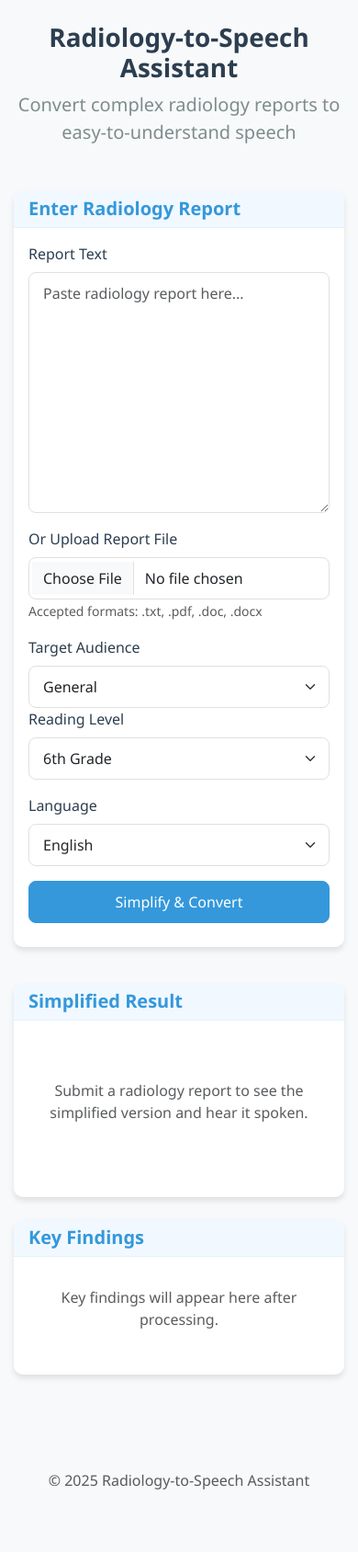
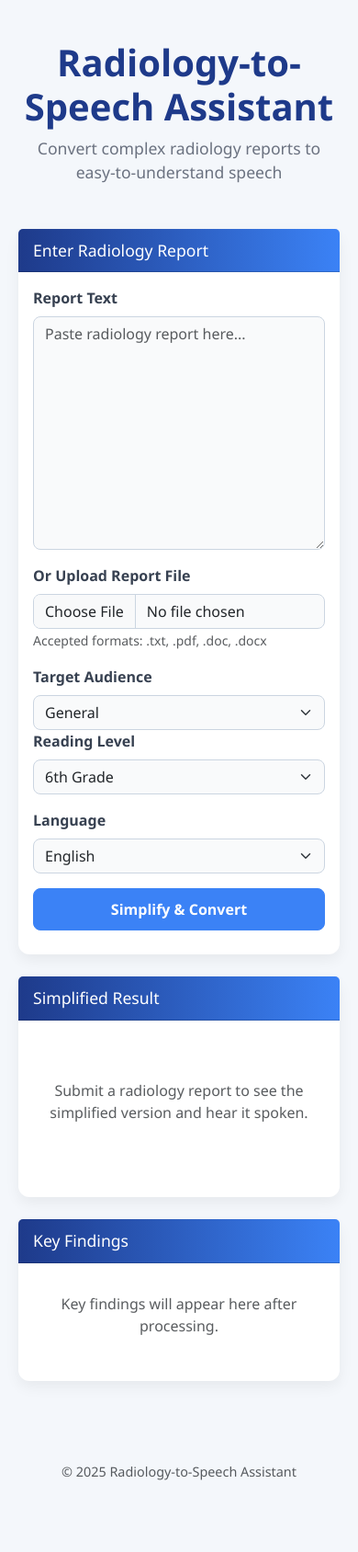
Before and after one commit to PreetishMajumdar/Radiology-to-Speech-Assistant, a Flask app: page / in a window 390 px wide. Shown: the whole page at 92% size. Before the commit the page ends 1620 px from the top, so only its background shows below. Run offline with Flask 3, Linux system fonts and the light colour scheme.

Commit message:
colour scheme fixed

```diff
--- a/static/css/style.css
+++ b/static/css/style.css
@@ -1,81 +1,87 @@
-/* Custom styles for Radiology-to-Speech Assistant */
-
-/* Overall styling */
+/* === Global Reset & Fonts === */
 body {
-    background-color: #f8f9fa;
+    background-color: #f4f7fb;
     font-family: 'Segoe UI', Tahoma, Geneva, Verdana, sans-serif;
+    color: #2d2d2d;
 }
 
+/* === Container === */
 .container {
     max-width: 1200px;
+    padding: 20px;
 }
 
-/* Header styling */
+/* === Header === */
 header h1 {
-    color: #2c3e50;
-    font-weight: 600;
+    color: #1e3a8a;
+    font-weight: 700;
+    font-size: 2.5rem;
 }
 
 header p.lead {
-    color: #7f8c8d;
+    color: #6b7280;
+    font-size: 1.1rem;
 }
 
-/* Card styling */
+/* === Card Styling === */
 .card {
-    border-radius: 10px;
-    box-shadow: 0 4px 6px rgba(0, 0, 0, 0.1);
-    margin-bottom: 20px;
+    border-radius: 12px;
+    box-shadow: 0 6px 16px rgba(0, 0, 0, 0.06);
     border: none;
+    background-color: #ffffff;
 }
 
 .card-header {
-    background-color: #f1f8ff;
-    border-bottom: 1px solid #e3f2fd;
-    border-top-left-radius: 10px !important;
-    border-top-right-radius: 10px !important;
+    background: linear-gradient(90deg, #1e3a8a, #3b82f6);
+    color: white;
+    border-top-left-radius: 12px;
+    border-top-right-radius: 12px;
+    padding: 0.8rem 1rem;
 }
 
 .card-header h2 {
-    color: #3498db;
-    font-weight: 600;
+    margin: 0;
+    font-size: 1.1rem;
 }
 
-/* Form styling */
+/* === Form Elements === */
 .form-label {
-    font-weight: 500;
-    color: #2c3e50;
+    font-weight: 600;
+    color: #374151;
 }
 
 .form-control, .form-select {
     border-radius: 8px;
-    border: 1px solid #e0e0e0;
-    padding: 10px 15px;
+    border: 1px solid #cbd5e1;
+    background-color: #f9fafb;
+    transition: 0.2s ease;
 }
 
 .form-control:focus, .form-select:focus {
-    border-color: #4a9df8;
-    box-shadow: 0 0 0 0.2rem rgba(74, 157, 248, 0.25);
+    border-color: #3b82f6;
+    box-shadow: 0 0 0 0.15rem rgba(59, 130, 246, 0.25);
+    background-color: white;
 }
 
+/* === Textarea Styling === */
 textarea.form-control {
     resize: vertical;
 }
 
-/* Button styling */
+/* === Buttons === */
 .btn-primary {
-    background-color: #3498db;
-    border-color: #3498db;
+    background-color: #3b82f6;
+    border-color: #3b82f6;
+    font-weight: 600;
     border-radius: 8px;
     padding: 10px 20px;
-    font-weight: 500;
-    transition: all 0.3s ease;
+    transition: 0.2s ease-in-out;
 }
 
 .btn-primary:hover, .btn-primary:focus {
-    background-color: #2980b9;
-    border-color: #2980b9;
-    transform: translateY(-2px);
-    box-shadow: 0 4px 8px rgba(41, 128, 185, 0.3);
+    background-color: #2563eb;
+    border-color: #2563eb;
+    box-shadow: 0 4px 8px rgba(37, 99, 235, 0.3);
 }
 
 .btn-outline-secondary, .btn-outline-primary {
@@ -84,97 +90,85 @@ textarea.form-control {
     transition: all 0.2s ease;
 }
 
-/* Results styling */
+/* === Results === */
 #simplifiedText, #keyFindings {
-    background-color: #f8f9fa;
-    border: 1px solid #e9ecef;
-    border-radius: 8px;
+    background-color: #f1f5f9;
+    border: 1px solid #e2e8f0;
+    border-radius: 10px;
     font-size: 0.95rem;
     line-height: 1.6;
+    padding: 15px;
 }
 
-/* Audio player styling */
+/* === Audio Player === */
 audio {
     width: 100%;
-    border-radius: 8px;
-    margin: 10px 0;
+    margin: 15px 0;
 }
 
-/* Loading spinner */
+/* === Spinner === */
 .spinner-border {
     width: 3rem;
     height: 3rem;
-    color: #3498db;
+    color: #3b82f6;
 }
 
-/* Responsive adjustments */
+/* === Responsive === */
 @media (max-width: 768px) {
-    .container {
-        padding: 0 15px;
-    }
-
-    .card {
-        margin-bottom: 15px;
-    }
-
     .btn {
         width: 100%;
         margin-bottom: 10px;
     }
-
     .d-flex {
         flex-direction: column;
     }
 }
 
-/* Accessibility improvements */
+/* === Accessibility === */
 button, a, input, select, textarea {
     transition: all 0.2s;
 }
-
 button:focus, a:focus, input:focus, select:focus, textarea:focus {
-    outline: 2px solid #3498db;
+    outline: 2px solid #3b82f6;
     outline-offset: 2px;
 }
 
-/* Dark mode support (can be toggled with system preferences) */
+/* === Footer === */
+footer {
+    font-size: 0.9rem;
+    color: #9ca3af;
+}
+
+/* === Dark Mode Support === */
 @media (prefers-color-scheme: dark) {
     body {
-        background-color: #1a1a1a;
-        color: #f0f0f0;
+        background-color: #111827;
+        color: #e5e7eb;
     }
 
     .card {
-        background-color: #2c2c2c;
-        box-shadow: 0 4px 6px rgba(0, 0, 0, 0.3);
+        background-color: #1f2937;
+        border: 1px solid #374151;
+        box-shadow: none;
     }
 
     .card-header {
-        background-color: #3a3a3a;
-        border-bottom: 1px solid #444;
+        background: linear-gradient(90deg, #2563eb, #3b82f6);
     }
 
     .form-control, .form-select {
-        background-color: #333;
-        border-color: #444;
-        color: #f0f0f0;
-    }
-
-    .form-control:focus, .form-select:focus {
-        background-color: #3a3a3a;
+        background-color: #374151;
+        color: #f3f4f6;
+        border-color: #475569;
     }
 
     #simplifiedText, #keyFindings {
-        background-color: #333;
-        border-color: #444;
-        color: #f0f0f0;
+        background-color: #374151;
+        border-color: #4b5563;
+        color: #f3f4f6;
     }
 
     .text-muted {
-        color: #aaa !important;
-    }
-
-    .card-header h2, header h1 {
-        color: #4a9df8;
+        color: #9ca3af !important;
     }
 }
```
Also changed, not shown: 1 other file.
